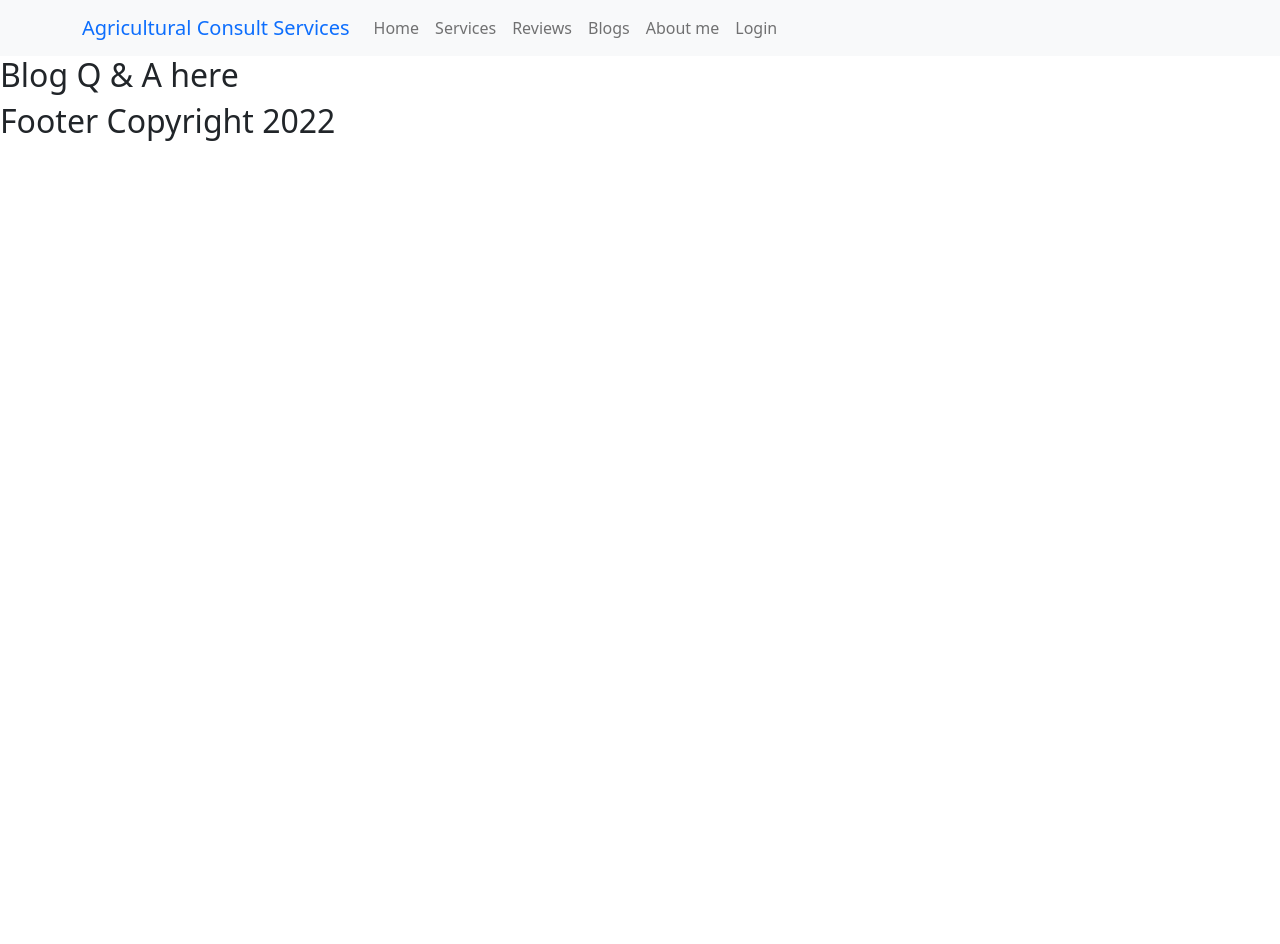
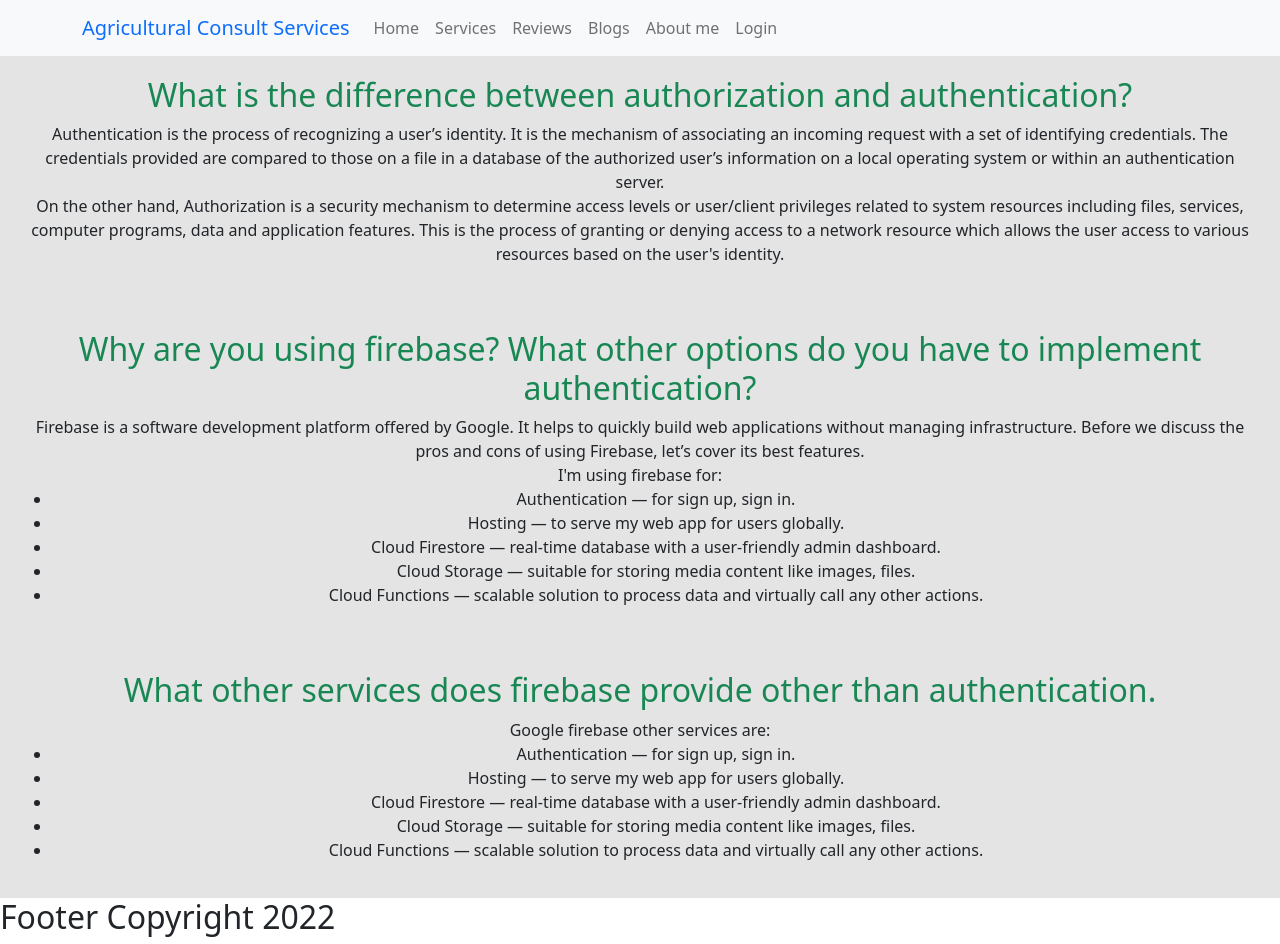
Before and after one commit to solo-mizan/independent-service-provider, a React (Create React App) app: page /blogs in a window 1280 px wide. Before the commit the page ends 800 px from the top, so only its background shows below. Built offline with nearby package versions, Linux system fonts and the light colour scheme.

Commit message:
blogs section writted

```diff
--- a/src/components/Blogs/Blogs.css
+++ b/src/components/Blogs/Blogs.css
@@ -0,0 +1,5 @@
+.blogs-div{
+    text-align: center;
+    background-color: rgb(228, 228, 228);
+    padding: 20px;
+}
--- a/src/components/Blogs/Blogs.js
+++ b/src/components/Blogs/Blogs.js
@@ -3,8 +3,36 @@ import './Blogs.css';
 
 const Blogs = () => {
     return (
-        <div>
-            <h2>Blog Q & A here</h2>
+        <div className='blogs-div'>
+            <h2 className='text-success'>What is the difference between authorization and authentication?</h2>
+            <p>Authentication is the process of recognizing a user’s identity. It is the mechanism of associating an incoming request with a set of identifying credentials. The credentials provided are compared to those on a file in a database of the authorized user’s information on a local operating system or within an authentication server.
+                <br />
+                On the other hand, Authorization is a security mechanism to determine access levels or user/client privileges related to system resources including files, services, computer programs, data and application features. This is the process of granting or denying access to a network resource which allows the user access to various resources based on the user's identity.
+            </p>
+            <br />
+            <br />
+            <h2 className='text-success'> Why are you using firebase? What other options do you have to implement authentication?</h2>
+            <p>Firebase is a software development platform offered by Google. It helps to quickly build web applications without managing infrastructure. Before we discuss the pros and cons of using Firebase, let’s cover its best features.
+                <br />
+                I'm using firebase for:
+                <ul>
+                    <li>Authentication — for sign up, sign in.</li>
+                    <li>Hosting — to serve my web app for users globally.</li>
+                    <li>Cloud Firestore — real-time database with a user-friendly admin dashboard.</li>
+                    <li>Cloud Storage — suitable for storing media content like images, files.</li>
+                    <li>Cloud Functions — scalable solution to process data and virtually call any other actions.</li>
+                </ul>
+            </p>
+            <br />
+            <br />
+            <h2 className='text-success'>What other services does firebase provide other than authentication.</h2>
+            <p>Google firebase other services are: <ul>
+                    <li>Authentication — for sign up, sign in.</li>
+                    <li>Hosting — to serve my web app for users globally.</li>
+                    <li>Cloud Firestore — real-time database with a user-friendly admin dashboard.</li>
+                    <li>Cloud Storage — suitable for storing media content like images, files.</li>
+                    <li>Cloud Functions — scalable solution to process data and virtually call any other actions.</li>
+                </ul></p>
         </div>
     );
 };
--- a/src/components/Service/Service.css
+++ b/src/components/Service/Service.css
@@ -0,0 +1,8 @@
+.service-card{
+    margin: 0 auto;
+    border: solid darkslategrey 2px;
+    border-radius: 10px;
+}
+.service-card img{
+    border-radius: 5px;
+}
--- a/src/components/Service/Service.js
+++ b/src/components/Service/Service.js
@@ -7,7 +7,7 @@ const Service = ({ service }) => {
     const { name, price, picture, description } = service;
 
     return (
-        <div>
+        <div className='service-card'>
             <Card style={{ width: '18rem' }}>
                 <Card.Img variant="top" src={picture} />
                 <Card.Body>
--- a/src/components/Services/Services.css
+++ b/src/components/Services/Services.css
@@ -6,6 +6,11 @@
     text-align: center;
     align-items: center;
     margin: auto;
+}
 
-
+@media only screen and (max-width: 700px) {
+    .service-cards {
+        display: grid;
+        grid-template-columns: repeat(1, 1fr);
+    }
 }
```
